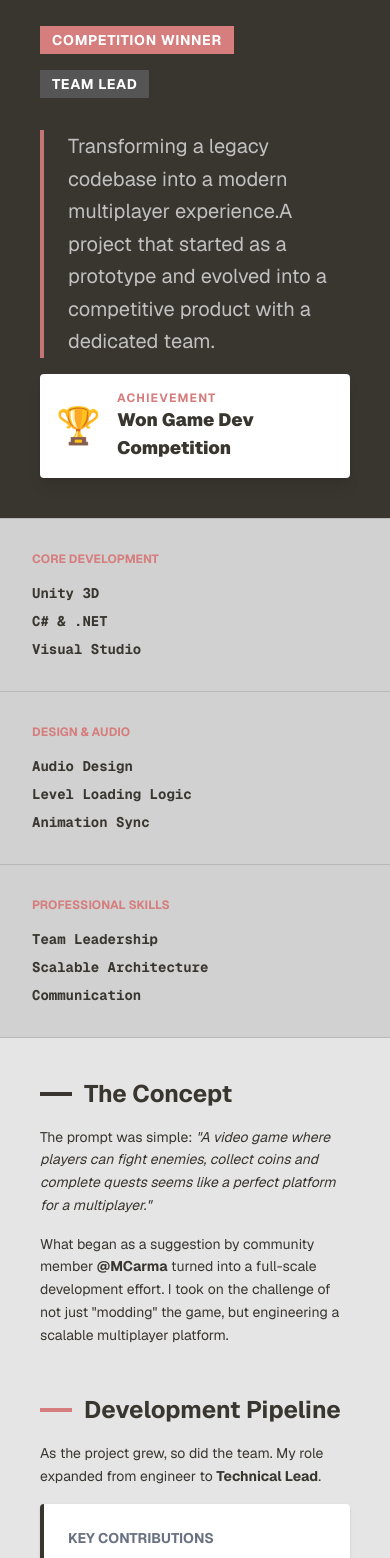
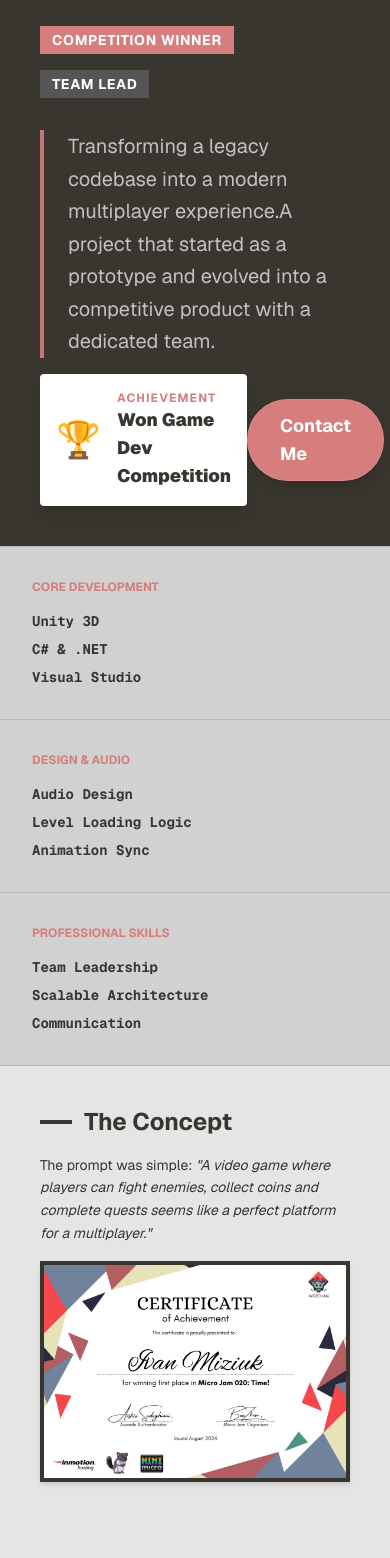
Before and after one commit to imiziuk/my-website-v5, a Next.js app: page /projects/game-dev in a window 390 px wide. Shown: the part 432-1990 px from the top of the page. Built offline with nearby package versions, Linux system fonts and the light colour scheme.

Commit message:
feat: Enhance Cellular Automaton, Game Dev, and Hobbit Mod pages with improved layout and added ContactButton component

```diff
--- a/app/projects/cellular-automaton/page.tsx
+++ b/app/projects/cellular-automaton/page.tsx
@@ -88,13 +88,14 @@
             </p>
 
             {/* "The Metric" - Front and Center */}
+            <div className="flex items-center justify-between w-full">
               <div className="inline-flex items-center gap-4 bg-[#2d2a26] p-4 rounded border border-[#555]">
                 <div className="text-right">
                   <span className="block text-xs uppercase tracking-widest text-gray-400">
                     Optimization Goal
                   </span>
                   <span className="block font-bold text-white">
-                  Simulation Speed and Increase Complexity
+                    Simulations Multithreading
                   </span>
                 </div>
                 <div className="text-4xl font-black text-[#d67d7d]">100x</div>
@@ -103,6 +104,8 @@
                   <br />
                   CUDA & C++ Implementation
                 </div>
+              </div>
+              <ContactButton />
             </div>
           </div>
         </section>
--- a/app/projects/game-dev/page.tsx
+++ b/app/projects/game-dev/page.tsx
@@ -10,7 +10,6 @@
       <Nav />
 
       <div className="max-w-6xl mx-auto bg-[#e5e5e5] shadow-2xl min-h-screen flex flex-col">
-
         {/* 1. HERO SECTION: The Competition Win */}
         <section className="p-10 md:p-16 border-b border-[#b8b8b8] bg-[#39352f] text-[#d1d1d1]">
           <div className="max-w-4xl">
@@ -19,23 +18,37 @@
             </h1>
 
             <div className="flex flex-wrap gap-4 mb-8">
-               <span className="bg-[#d67d7d] text-white px-3 py-1 text-sm font-bold uppercase tracking-wider">Competition Winner</span>
-               <span className="bg-[#555] text-white px-3 py-1 text-sm font-bold uppercase tracking-wider">Team Lead</span>
+              <span className="bg-[#d67d7d] text-white px-3 py-1 text-sm font-bold uppercase tracking-wider">
+                Competition Winner
+              </span>
+              <span className="bg-[#555] text-white px-3 py-1 text-sm font-bold uppercase tracking-wider">
+                Team Lead
+              </span>
             </div>
 
             <p className="text-xl leading-relaxed opacity-90 mb-8 border-l-4 border-[#d67d7d] pl-6">
-              Transforming a legacy codebase into a modern multiplayer experience.
-              <br className="hidden md:block" />
-              A project that started as a prototype and evolved into a competitive product with a dedicated team.
+              Transforming a legacy codebase into a modern multiplayer
+              experience.
+              <br className="hidden md:block" />A project that started as a
+              prototype and evolved into a competitive product with a dedicated
+              team.
             </p>
 
+            <div className="flex items-center justify-between w-full">
+              {" "}
               {/* AWARD BADGE */}
               <div className="inline-flex items-center gap-4 bg-[#fff] text-[#39352f] p-4 rounded shadow-lg">
                 <div className="text-4xl">🏆</div>
                 <div>
-                <span className="block text-xs uppercase tracking-widest font-bold text-[#d67d7d]">Achievement</span>
-                <span className="block font-black text-lg">Won Game Dev Competition</span>
+                  <span className="block text-xs uppercase tracking-widest font-bold text-[#d67d7d]">
+                    Achievement
+                  </span>
+                  <span className="block font-black text-lg">
+                    Won Game Dev Competition
+                  </span>
                 </div>
+              </div>
+              <ContactButton />
             </div>
           </div>
         </section>
@@ -43,7 +56,9 @@
         {/* 2. SKILLS MATRIX (From PDF Source 6-9) */}
         <section className="grid grid-cols-1 md:grid-cols-3 border-b border-[#b8b8b8]">
           <div className="p-8 border-b md:border-b-0 md:border-r border-[#b8b8b8] bg-[#d1d1d1]">
-            <h3 className="font-bold uppercase text-xs mb-4 text-[#d67d7d]">Core Development</h3>
+            <h3 className="font-bold uppercase text-xs mb-4 text-[#d67d7d]">
+              Core Development
+            </h3>
             <ul className="space-y-2 font-mono text-sm font-bold">
               <li>Unity 3D</li>
               <li>C# & .NET</li>
@@ -51,7 +66,9 @@
             </ul>
           </div>
           <div className="p-8 border-b md:border-b-0 md:border-r border-[#b8b8b8] bg-[#d1d1d1]">
-            <h3 className="font-bold uppercase text-xs mb-4 text-[#d67d7d]">Design & Audio</h3>
+            <h3 className="font-bold uppercase text-xs mb-4 text-[#d67d7d]">
+              Design & Audio
+            </h3>
             <ul className="space-y-2 font-mono text-sm font-bold">
               <li>Audio Design</li>
               <li>Level Loading Logic</li>
@@ -59,7 +76,9 @@
             </ul>
           </div>
           <div className="p-8 bg-[#d1d1d1]">
-            <h3 className="font-bold uppercase text-xs mb-4 text-[#d67d7d]">Professional Skills</h3>
+            <h3 className="font-bold uppercase text-xs mb-4 text-[#d67d7d]">
+              Professional Skills
+            </h3>
             <ul className="space-y-2 font-mono text-sm font-bold">
               <li>Team Leadership</li>
               <li>Scalable Architecture</li>
@@ -70,22 +89,31 @@
 
         {/* 3. NARRATIVE CONTENT */}
         <div className="flex flex-col md:flex-row flex-1">
-
           {/* LEFT: The Story */}
           <section className="md:w-2/3 p-10 md:p-16 space-y-12">
-
             {/* The Vision */}
             <div>
               <h2 className="text-2xl font-bold mb-4 flex items-center">
                 <span className="bg-[#39352f] w-8 h-1 mr-3"></span>
                 The Concept
               </h2>
+
               <p className="leading-relaxed mb-4 text-sm md:text-base">
-                The prompt was simple: <i>"A video game where players can fight enemies, collect coins and complete quests seems like a perfect platform for a multiplayer."</i>
+                The prompt was simple:{" "}
+                <i>
+                  "A video game where players can fight enemies, collect coins
+                  and complete quests seems like a perfect platform for a
+                  multiplayer."
+                </i>
               </p>
-              <p className="leading-relaxed text-sm md:text-base">
-                What began as a suggestion by community member <b>@MCarma</b> turned into a full-scale development effort. I took on the challenge of not just "modding" the game, but engineering a scalable multiplayer platform.
-              </p>
+
+              <div className="flex justify-center items-center">
+                <img
+                  src="../win.jpeg"
+                  alt="Cellular Artist"
+                  className="w-auto h-auto border-4 border-[#39352F] shadow-md mb-6"
+                />
+              </div>
             </div>
 
             {/* Team & Unity Work */}
@@ -95,20 +123,28 @@
                 Development Pipeline
               </h2>
               <p className="leading-relaxed mb-6 text-sm md:text-base">
-                As the project grew, so did the team. My role expanded from engineer to <b>Technical Lead</b>.
+                As the project grew, so did the team. My role expanded from
+                engineer to <b>Technical Lead</b>.
               </p>
 
               <div className="bg-white p-6 rounded shadow-sm border-l-4 border-[#39352f]">
-                <h4 className="font-bold text-sm uppercase mb-4 text-gray-500">Key Contributions</h4>
+                <h4 className="font-bold text-sm uppercase mb-4 text-gray-500">
+                  Key Contributions
+                </h4>
                 <ul className="list-disc list-inside space-y-3 font-medium text-sm">
                   <li>
-                     <span className="text-[#39352f]">Prototyping:</span> leveraged <b>Unity 3D</b> and C# to visualize network interpolation before applying it to the legacy engine.
+                    <span className="text-[#39352f]">Prototyping:</span>{" "}
+                    leveraged <b>Unity 3D</b> and C# to visualize network
+                    interpolation before applying it to the legacy engine.
                   </li>
                   <li>
-                     <span className="text-[#39352f]">Asset Management:</span> Handled complex logic for <b>Level Loading</b> and animation states to ensure all clients saw the same world.
+                    <span className="text-[#39352f]">Asset Management:</span>{" "}
+                    Handled complex logic for <b>Level Loading</b> and animation
+                    states to ensure all clients saw the same world.
                   </li>
                   <li>
-                     <span className="text-[#39352f]">Audio Design:</span> Implemented spatial sound cues for multiplayer interactions.
+                    <span className="text-[#39352f]">Audio Design:</span>{" "}
+                    Implemented spatial sound cues for multiplayer interactions.
                   </li>
                 </ul>
               </div>
@@ -121,35 +157,31 @@
                 Professional Growth
               </h2>
               <p className="leading-relaxed text-sm md:text-base mb-4">
-                 This project wasn't just code; it was the foundation of my <b>Personal Company</b>.
+                This project wasn't just code; it was the foundation of my{" "}
+                <b>Personal Company</b>.
               </p>
               <p className="leading-relaxed text-sm md:text-base">
-                 It taught me how to manage "Request for Information" (RFI) from other team members and maintain a clean, scalable codebase using modern OOP standards even within a restrictive environment.
+                It taught me how to manage "Request for Information" (RFI) from
+                other team members and maintain a clean, scalable codebase using
+                modern OOP standards even within a restrictive environment.
               </p>
             </div>
-
           </section>
 
           {/* RIGHT: Visuals / Sidebar */}
           <aside className="md:w-1/3 bg-[#39352f] text-[#d1d1d1] p-10 flex flex-col gap-8">
-
             {/* Project Status */}
             <div>
-               <label className="text-xs font-bold uppercase text-[#d67d7d] mb-2 block">Status</label>
-               <div className="bg-[#2d2a26] p-4 rounded border border-gray-600">
-                 <h4 className="font-bold text-white text-lg mb-1">MVP Released</h4>
-                 <p className="text-xs opacity-70">Final Competition Submission</p>
-               </div>
-            </div>
-
-            {/* Languages */}
-            <div className="space-y-4">
-               <label className="text-xs font-bold uppercase text-[#d67d7d] mb-2 block">Languages Spoken</label>
-               <ul className="space-y-2 text-sm font-mono opacity-80">
-                 <li>🇺🇸 English</li>
-                 <li>🇺🇦 Ukrainian</li>
-                 <li>🇷🇺 Russian</li>
-               </ul>
+              <iframe
+                className="border-none" // If using Tailwind
+                style={{ border: 0 }} // If using inline styles
+                src="https://itch.io/embed/2890107?bg_color=291C12&amp;fg_color=E8D3C1&amp;link_color=E8D3C1&amp;border_color=E8D3C1"
+                height="167"
+              >
+                <a href="https://cupofgames.itch.io/sand-of-time">
+                  Chronoment by Cup of games, Periwinkle_M
+                </a>
+              </iframe>
             </div>
 
             {/* Call to Action */}
@@ -157,14 +189,15 @@
               <p className="text-sm italic opacity-70 mb-4">
                 "Applying best practices of coding convention and scalability."
               </p>
-              <a href="/contact" className="block w-full text-center bg-[#d67d7d] text-white font-bold py-3 rounded hover:bg-white hover:text-[#39352f] transition-colors">
+              <a
+                href="/contact"
+                className="block w-full text-center bg-[#d67d7d] text-white font-bold py-3 rounded hover:bg-white hover:text-[#39352f] transition-colors"
+              >
                 Get in Touch
               </a>
             </div>
-
           </aside>
         </div>
-
       </div>
       <Footing />
     </main>
--- a/app/projects/hobbit-mod/page.tsx
+++ b/app/projects/hobbit-mod/page.tsx
@@ -1,6 +1,7 @@
 import Header from "@/app/components/header";
 import Footing from "@/app/components/footing";
 import Nav from "@/app/components/nav";
+import ContactButton from "@/app/components/contact_me";
 // DATA: Add your real image paths here later (e.g., "/screenshots/evo1.jpg")
 const GALLERY_IMAGES = [
   {
@@ -54,6 +55,7 @@
             </p>
 
             {/* Technical Achievement Metric */}
+            <div className="flex items-center justify-between w-full">
               <div className="inline-flex items-center gap-4 bg-[#2d2a26] p-4 rounded border border-[#555]">
                 <div className="text-right">
                   <span className="block text-xs uppercase tracking-widest text-gray-400">
@@ -69,6 +71,8 @@
                   <br />
                   Process Memory & Entities
                 </div>
+              </div>
+              <ContactButton />
             </div>
           </div>
         </section>
```
Also changed, not shown: public/win.jpeg (added). Lines whose indentation alone changed are shown as unchanged.
